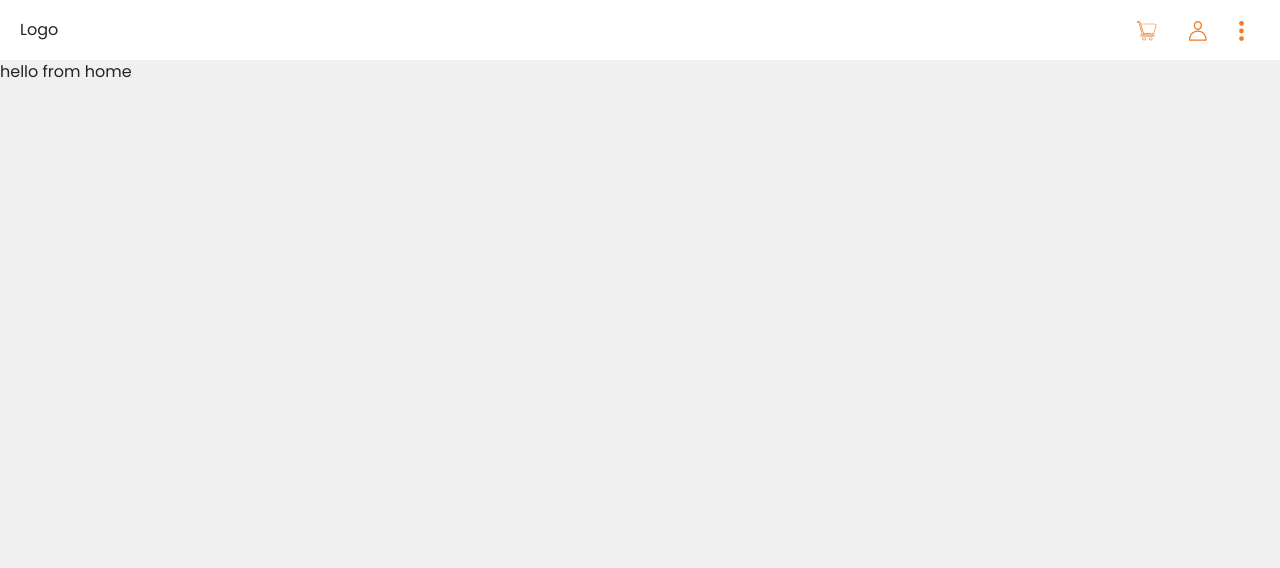
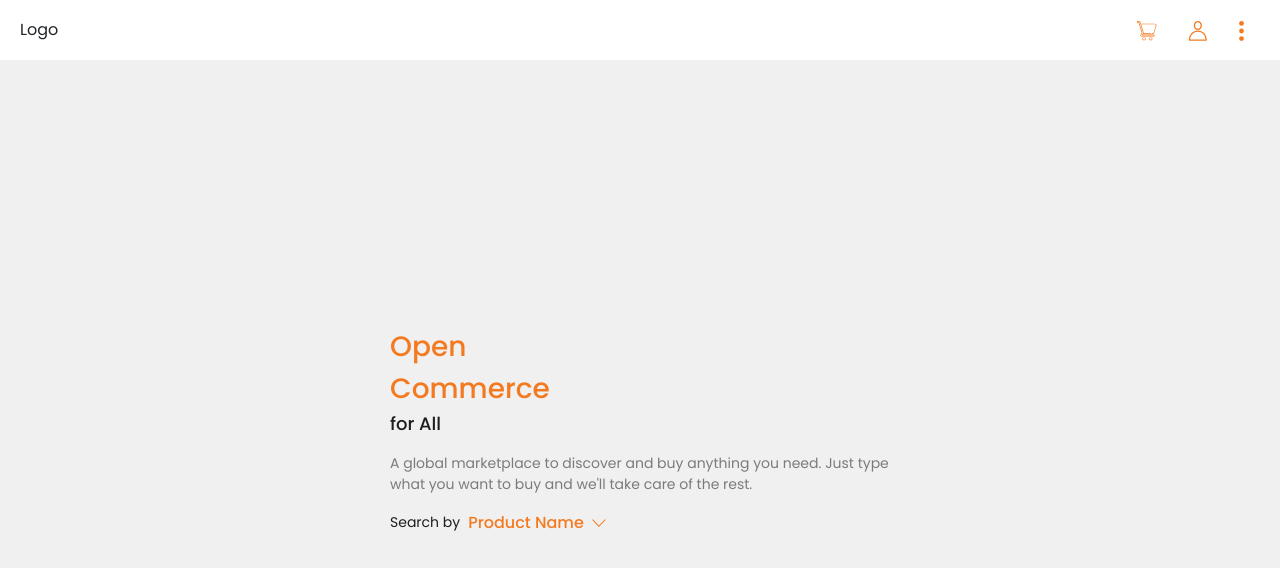
Before and after one commit to shreynpatel23/ondc-ui-layer, a React (Create React App) app: page /home in a window 1280 px wide. Shown: the top 568 px of the page. Built offline with nearby package versions, Linux system fonts and the light colour scheme.

Commit message:
Add dropdown for search type

```diff
--- a/src/assets/scss/variables.scss
+++ b/src/assets/scss/variables.scss
@@ -6,3 +6,17 @@ $placeholderText: #bcbcbc;
 $error: #ff7272;
 $success: #59ff9c;
 $white: #fff;
+
+$font-10: 10px;
+$font-12: 12px;
+$font-14: 14px;
+$font-16: 16px;
+$font-18: 18px;
+$font-20: 20px;
+$font-24: 24px;
+$font-28: 28px;
+$font-32: 32px;
+
+$regular: 400;
+$medium: 500;
+$semibold: 600;
--- a/src/components/application/home/home.jsx
+++ b/src/components/application/home/home.jsx
@@ -1,6 +1,62 @@
-import React from "react";
+import React, { useState } from "react";
 import styles from "./home.module.scss";
-import Header from "../../shared/navbar/navbar";
+import Dropdown from "../../shared/dropdown/dropdown";
+import ArrowDown from "../../shared/svg/arrow-down";
+import { ONDC_COLORS } from "../../shared/colors";
 export default function Home() {
-  return <div className={styles.background}>hello from home</div>;
+  const search_by_types = ["Product Name", "Category", "Provider"];
+
+  // states
+  const [searchType, setSearchType] = useState(search_by_types[0]);
+  return (
+    <div
+      className={`${styles.background} d-flex align-items-center justify-content-center`}
+    >
+      <div className={styles.home_card}>
+        {/* HEADLINE  */}
+        <div className="py-2">
+          <p className={styles.headline}>
+            Open <br /> Commerce
+          </p>
+          <p className={styles.sub_headline}>for All</p>
+        </div>
+        {/* BODYTEXT */}
+        <div className="py-2">
+          <p className={styles.bodytext}>
+            A global marketplace to discover and buy anything you need. Just
+            type what you want to buy and we'll take care of the rest.
+          </p>
+        </div>
+        <div className="py-2">
+          {/* SEARCH BY DROPDOWN  */}
+          <div className="d-flex align-items-center">
+            <div className="pe-2">
+              <p className={styles.search_by_text}>Search by</p>
+            </div>
+            <Dropdown
+              id="search_by_value"
+              menu_width="200px"
+              options={search_by_types}
+              click={(value) => setSearchType(value)}
+              activeOption={searchType}
+            >
+              <div className="d-flex align-items-center">
+                <p className={styles.selected_search_type_value}>
+                  {searchType}
+                </p>
+                <div className="ps-2">
+                  <ArrowDown
+                    width="15"
+                    height="20"
+                    color={ONDC_COLORS.ACCENTCOLOR}
+                  />
+                </div>
+              </div>
+            </Dropdown>
+          </div>
+          {/* SEARCH BY INOUT */}
+        </div>
+      </div>
+    </div>
+  );
 }
--- a/src/components/application/home/home.module.scss
+++ b/src/components/application/home/home.module.scss
@@ -4,3 +4,40 @@
   height: 100%;
   background-color: $backgroundColor;
 }
+
+.home_card {
+  width: 500px;
+}
+
+.headline {
+  margin: 0;
+  font-size: $font-28;
+  font-weight: $medium;
+  color: $accentColor;
+}
+
+.sub_headline {
+  margin: 0;
+  font-size: $font-18;
+  font-weight: $medium;
+  color: $primaryColor;
+}
+
+.bodytext {
+  margin: 0;
+  font-size: $font-14;
+  color: $secondaryColor;
+}
+
+.search_by_text {
+  margin: 0;
+  font-size: $font-14;
+  color: $primaryColor;
+}
+
+.selected_search_type_value {
+  margin: 0;
+  font-size: $font-16;
+  font-weight: $medium;
+  color: $accentColor;
+}
--- /dev/null
+++ b/src/components/shared/dropdown/dropdown.jsx
@@ -0,0 +1,50 @@
+import React, { useState } from "react";
+import styles from "./dropdown.module.scss";
+
+export default function Dropdown(props) {
+  const { id, menu_width, children, options = [], click, activeOption } = props;
+  return (
+    <div className="dropdown">
+      <div
+        type="button"
+        id={id}
+        data-bs-toggle="dropdown"
+        aria-expanded="false"
+      >
+        {children}
+      </div>
+      <div
+        className="dropdown-menu"
+        aria-labelledby={id}
+        style={{
+          position: "absolute",
+          width: `${menu_width}`,
+          padding: "10px 0",
+          border: 0,
+          borderRadius: "8px",
+          boxShadow: "0 4px 10px 0 rgba(0, 0, 0, 0.15)",
+        }}
+      >
+        {options.map((option) => {
+          return (
+            <div
+              className={styles.dropdown_link_wrapper}
+              key={option}
+              onClick={() => click(option)}
+            >
+              <p
+                className={`${
+                  option === activeOption
+                    ? styles.active_dropdown_link
+                    : styles.dropdown_link
+                  }`}
+              >
+                {option}
+              </p>
+            </div>
+          );
+        })}
+      </div>
+    </div>
+  );
+}
--- /dev/null
+++ b/src/components/shared/dropdown/dropdown.module.scss
@@ -0,0 +1,29 @@
+@import "../../../assets/scss/variables.scss";
+
+.dropdown_link_wrapper {
+  padding: 15px;
+  cursor: pointer;
+}
+
+.dropdown_link {
+  font-size: $font-14;
+  color: $primaryColor;
+  margin: 0;
+}
+
+.active_dropdown_link {
+  font-size: $font-14;
+  font-weight: $medium;
+  color: $accentColor;
+  margin: 0;
+}
+
+.dropdown_link_wrapper:hover {
+  background-color: rgba($accentColor, 0.15);
+
+  .dropdown_link {
+    color: $accentColor;
+    font-weight: $medium;
+    transition: all 0.3s;
+  }
+}
--- /dev/null
+++ b/src/components/shared/svg/arrow-down.jsx
@@ -0,0 +1,20 @@
+import React from "react";
+import { ONDC_COLORS } from "../colors";
+
+export default function ArrowDown(props) {
+  const { width = "8", height = "4", color = ONDC_COLORS.ACCENTCOLOR } = props;
+  return (
+    <svg
+      width={width}
+      height={height}
+      viewBox="0 0 8 4"
+      fill="none"
+      xmlns="http://www.w3.org/2000/svg"
+    >
+      <path
+        d="M3.67371 4C3.62706 4 3.55708 3.97134 3.51043 3.94267L0.244772 0.502955C0.151468 0.388298 0.128141 0.216312 0.221446 0.101655C0.31475 -0.0130022 0.454707 -0.0416665 0.548012 0.0729907L3.67371 3.34072L6.77608 0.0729907C6.86939 -0.0416665 7.00935 -0.0130022 7.10265 0.101655C7.19595 0.216312 7.17263 0.416962 7.07932 0.502955L3.81367 3.94267C3.79034 3.97134 3.72036 4 3.67371 4Z"
+        fill={color}
+      />
+    </svg>
+  );
+}
```
Also changed, not shown: src/components/shared/svg/shopping-cart.jsx (+6 -6 lines).
